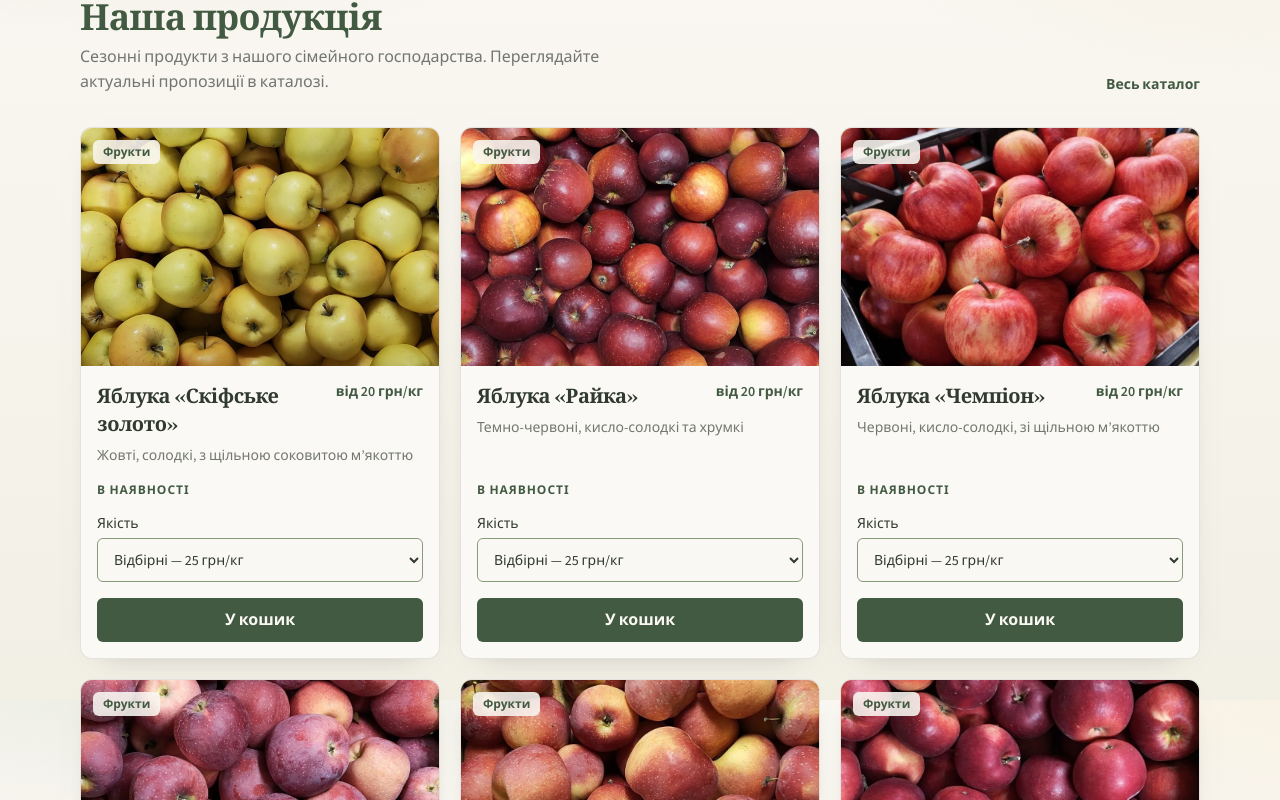
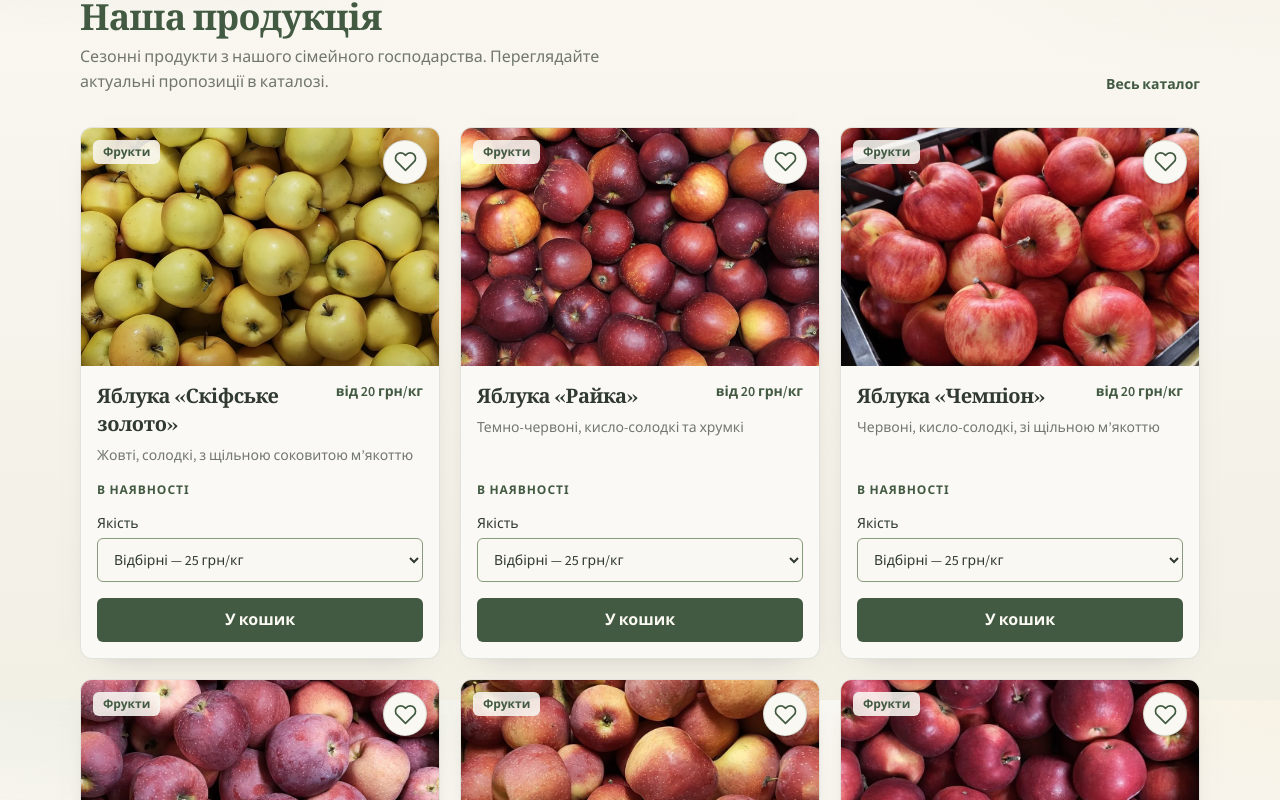
Before and after one commit to AnnaOmeliuk/milushi-garden, a React (Vite) app: page / in a window 1280 px wide. Shown: the part 900-1700 px from the top of the page. Built offline with nearby package versions, Linux system fonts and the light colour scheme.

Commit message:
feat: integrate favorites in src/components/ProductCard.tsx

```diff
--- a/src/components/ProductCard.tsx
+++ b/src/components/ProductCard.tsx
@@ -1,6 +1,7 @@
 import { useState } from 'react'
 import { Link } from 'react-router-dom'
 import { useCart } from '../context/CartContext'
+import { FavoriteButton } from './FavoriteButton'
 import type { Quality } from '../types/product'
 import type { Availability, Product } from '../types/product'
 import { CATEGORY_LABELS, UNIT_LABELS, QUALITY_LABELS, getAvailabilityLabel } from '../types/product'
@@ -33,7 +34,7 @@ export function ProductCard({ product, availability }: Props) {
 
   return (
     <div
-      className="group flex flex-col overflow-hidden rounded-xl border border-[color-mix(in_srgb,var(--color-green)_14%,transparent)] bg-[color-mix(in_srgb,var(--color-bg)_80%,white)] shadow-[0_10px_30px_-24px_rgba(48,53,45,0.55)] transition duration-300 hover:-translate-y-1 hover:border-[color-mix(in_srgb,var(--color-green)_35%,transparent)] hover:shadow-[0_18px_36px_-22px_rgba(48,53,45,0.45)]"
+      className="group relative flex flex-col overflow-hidden rounded-xl border border-[color-mix(in_srgb,var(--color-green)_14%,transparent)] bg-[color-mix(in_srgb,var(--color-bg)_80%,white)] shadow-[0_10px_30px_-24px_rgba(48,53,45,0.55)] transition duration-300 hover:-translate-y-1 hover:border-[color-mix(in_srgb,var(--color-green)_35%,transparent)] hover:shadow-[0_18px_36px_-22px_rgba(48,53,45,0.45)]"
     >
       <Link to={`/product/${product.slug}`} className="relative block aspect-[3/2] overflow-hidden bg-[var(--color-cream)]" aria-label={`Переглянути ${product.name}`}>
         <img
@@ -46,6 +47,7 @@ export function ProductCard({ product, availability }: Props) {
           {CATEGORY_LABELS[product.category]}
         </span>
       </Link>
+      <FavoriteButton slug={product.slug} name={product.name} className="absolute right-3 top-3 z-10" />
 
       <div className="flex flex-1 flex-col gap-2 p-3 sm:p-4">
         <div className="flex items-start justify-between gap-3">
```
